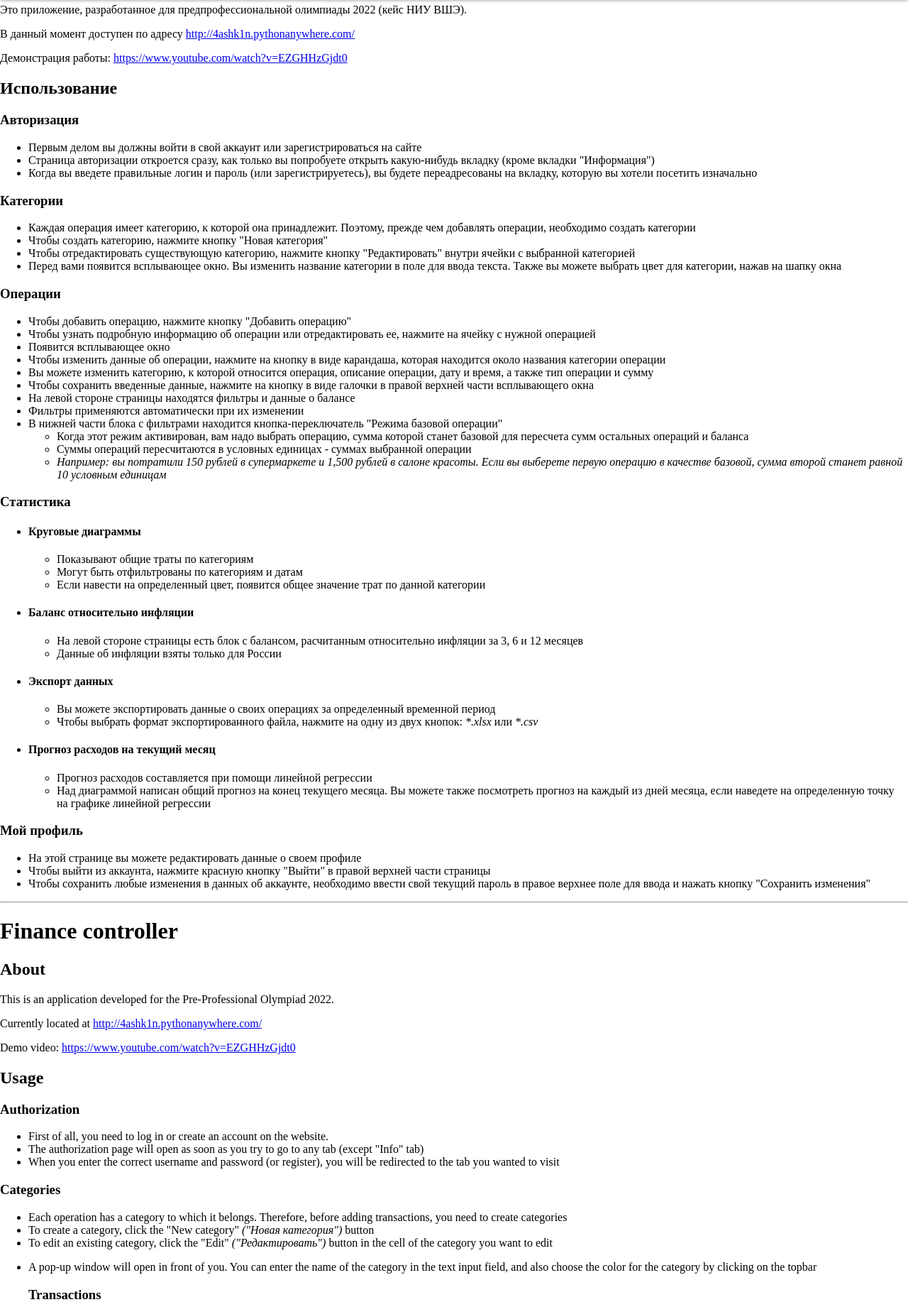
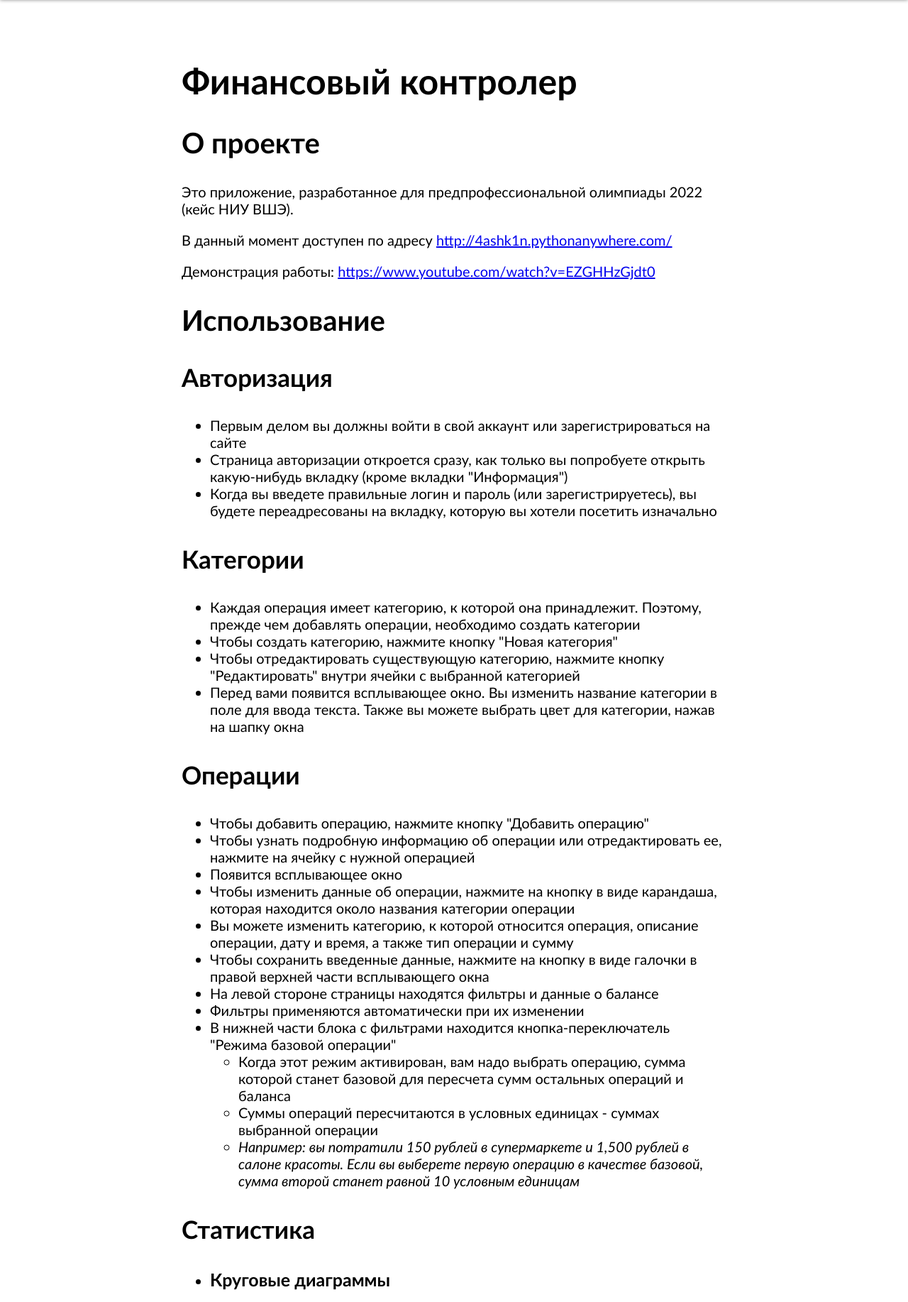
Before and after one commit to 4ashk1n/FinanceControllerForHSE, a Flask app: page / in a window 1280 px wide. Shown: the part 100-1934 px from the top of the page at 71% size. Run offline with Flask 2, Linux system fonts and the light colour scheme.

Commit message:
+ README * Cosmetic changes

```diff
--- a/static/styles/main.css
+++ b/static/styles/main.css
@@ -68,3 +68,29 @@
     display: block;
     box-shadow: #b8b8b8 0 0 5px;
 }
+
+.container{
+    width: 60%;
+    /*padding-right: 20%;*/
+    padding: 150px 20% 50px;
+    /*position: absolute;*/
+
+}
+
+body{
+    font-family: Calibri;
+    font-size: 20px;
+}
+
+h1{
+    font-size: 50px;
+}
+h2{
+    font-size: 40px;
+}
+h3{
+    font-size: 35px;
+}
+h4{
+    font-size: 25px;
+}
```
Also changed, not shown: README.md (added).
